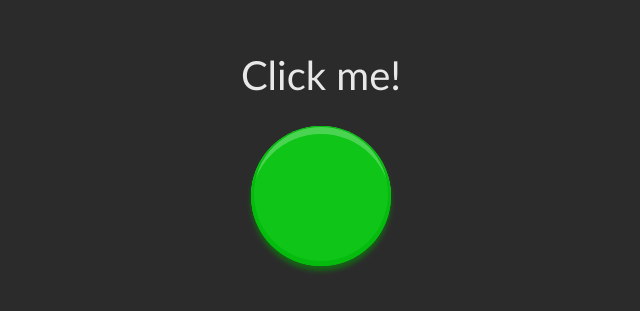
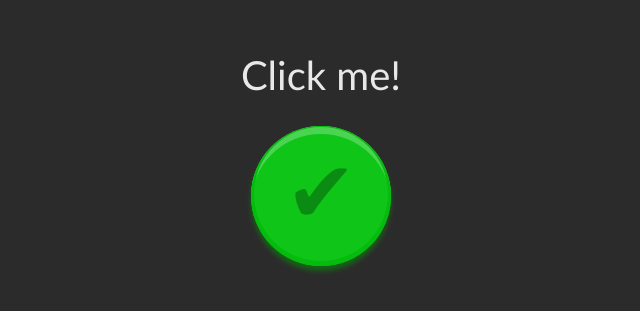
Before and after one commit to artoranta/req-quest, a Nuxt app: page / in a window 1280 px wide. Shown: the part 239-550 px from the top of the page, without its empty margins (319-959 px from the left). Built offline with nearby package versions, Linux system fonts and the light colour scheme.

Commit message:
checkmark

```diff
--- a/pages/index.vue
+++ b/pages/index.vue
@@ -15,7 +15,7 @@
                 ['rgba(0, 157, 0, 0.5) 0 5px 5px, rgb(4, 187, 14) 0 -2px 0 3px inset, rgba(255, 255, 255, 0.25) 0 8px inset']
             }"
             @mousedown="handleClick({})"
-        />
+        ><span :class="clicked ? 'play-on' : 'play'">&#10004;</span></button>
     </div>
 </template>
 
@@ -141,6 +141,9 @@
 }
 
 .button {
+    display: flex;
+    align-items: center;
+    justify-content: center;
     cursor: pointer;
     position: relative;
     border: none;
@@ -154,4 +157,20 @@
     transition: all .2s linear;
 }
 
+.play {
+    color: rgba(0, 0, 0, 0.29);
+    font-size: 85px;
+    margin: -8px 0 0 0;
+    -webkit-transition: all .2s linear;
+    transition: all .2s linear;
+}
+
+.play-on {
+    color: #0fad18;
+    font-size: 85px;
+    margin: -12px 0 -3px 3px;
+    transform: scale(0.95);
+    transition: all .2s linear;
+}
+
 </style>
```
